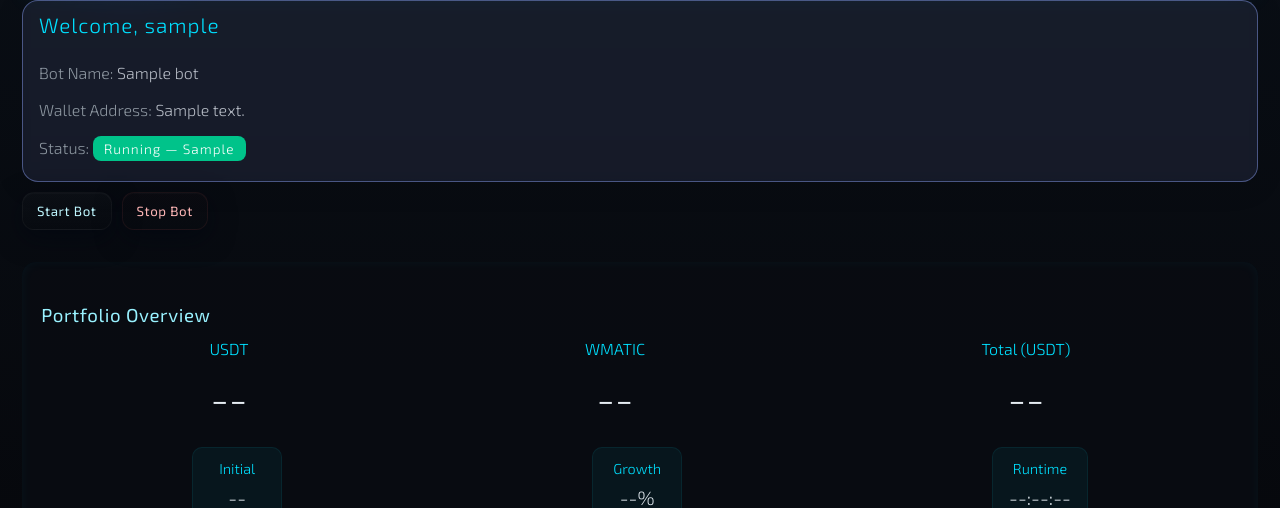
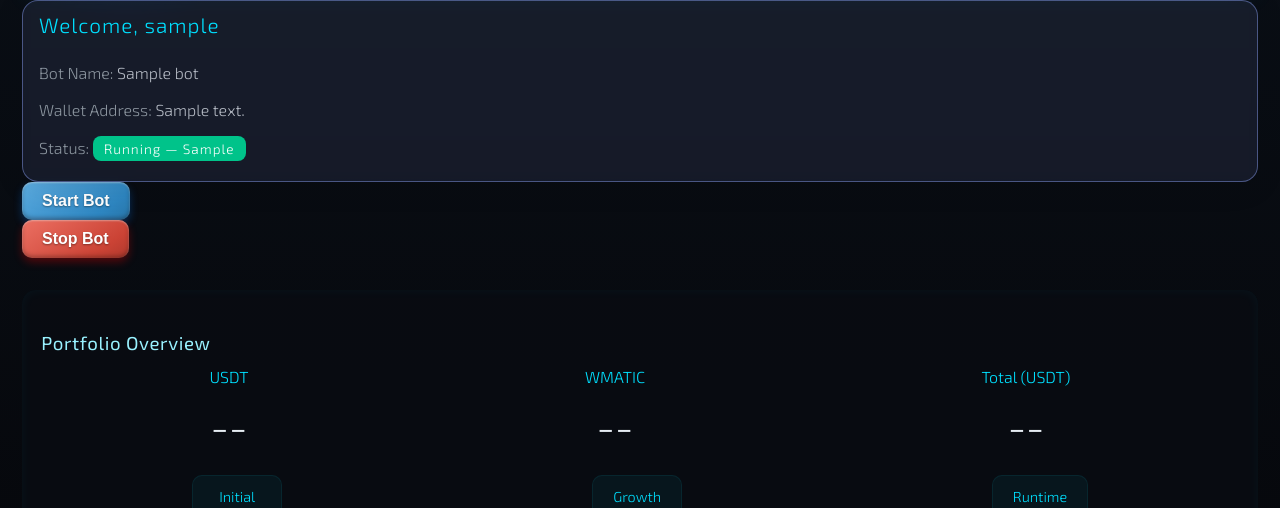
Before and after one commit to bonzoholda/polygrid, a FastAPI app: page / in a window 1280 px wide. Shown: the part 104-612 px from the top of the page. Run offline with FastAPI, Linux system fonts and the light colour scheme; the visitor is signed in with stand-in values (Sample User, id 1); tables that the repository leaves empty hold one stand-in row (values such as "Sample post"); data that the repository does not hold is empty.

Commit message:
Update index.html

```diff
--- a/dashboard/templates/index.html
+++ b/dashboard/templates/index.html
@@ -104,24 +104,69 @@
         .status.stopped { background: #b54a4a; }
 
         /* ---------- Buttons (dock-like glass) ---------- */
-        .controls { margin: 10px 0 6px; display:flex; gap:10px; flex-wrap:wrap; }
-        form { display:inline-block; margin:0; }
-        button {
-            padding: 10px 14px;
-            border-radius: 12px;
-            border: 1px solid rgba(255,255,255,0.04);
-            background: linear-gradient(180deg, rgba(255,255,255,0.02), rgba(0,0,0,0.06));
-            color: #bff7ff;
+        .controls button {
+            padding: 10px 20px;
+            border: none;
+            border-radius: 10px;
+            font-size: 16px;
+            font-weight: bold;
             cursor: pointer;
-            letter-spacing: 0.6px;
-            font-family: 'Exo 2';
-            font-weight:500;
-            box-shadow: 0 8px 26px rgba(2,6,16,0.6), inset 0 1px 0 rgba(255,255,255,0.02);
-            transition: transform .14s ease, box-shadow .14s ease;
+            color: #fff;
+            text-shadow: 0 1px 2px rgba(0,0,0,0.4);
+            background-size: 200% 200%;
+            transition: all 0.3s ease-in-out;
         }
-        button.start:hover { transform: translateY(-3px); box-shadow: 0 18px 40px rgba(0,200,255,0.06); }
-        button.stop { color:#ffb7b7; border-color: rgba(255,120,120,0.08); background: linear-gradient(180deg, rgba(120,20,20,0.03), rgba(0,0,0,0.06)); }
-        button.stop:hover { transform: translateY(-3px); }
+
+        /* ========== BLUE METALLIC (Start) ========== */
+        button.start {
+            background: linear-gradient(
+                145deg,
+                #5dade2,
+                #2e86c1,
+                #1b4f72,
+                #85c1e9,
+                #2e86c1
+            );
+            background-size: 300% 300%;
+            box-shadow:
+                0 4px 8px rgba(0, 123, 255, 0.3),
+                inset 0 1px 2px rgba(255,255,255,0.4),
+                inset 0 -2px 4px rgba(0,0,0,0.3);
+        }
+
+        button.start:hover {
+            background-position: 100% 0%;
+            box-shadow:
+                0 4px 12px rgba(0, 123, 255, 0.5),
+                inset 0 1px 2px rgba(255,255,255,0.6),
+                inset 0 -2px 4px rgba(0,0,0,0.4);
+        }
+
+        /* ========== RED METALLIC (Stop) ========== */
+        button.stop {
+            background: linear-gradient(
+                145deg,
+                #ec7063,
+                #cb4335,
+                #7b241c,
+                #f1948a,
+                #cb4335
+            );
+            background-size: 300% 300%;
+            box-shadow:
+                0 4px 8px rgba(255, 0, 0, 0.3),
+                inset 0 1px 2px rgba(255,255,255,0.4),
+                inset 0 -2px 4px rgba(0,0,0,0.3);
+        }
+
+        button.stop:hover {
+            background-position: 100% 0%;
+            box-shadow:
+                0 4px 12px rgba(255, 0, 0, 0.5),
+                inset 0 1px 2px rgba(255,255,255,0.6),
+                inset 0 -2px 4px rgba(0,0,0,0.4);
+        }
+
 
         .card-container {
            display: grid;
@@ -282,6 +327,7 @@
         </form>
     </div>
 
+
         <div class="chart-container">
             <h3>Portfolio Overview</h3>
 
```
Lines whose indentation alone changed are shown as unchanged.
